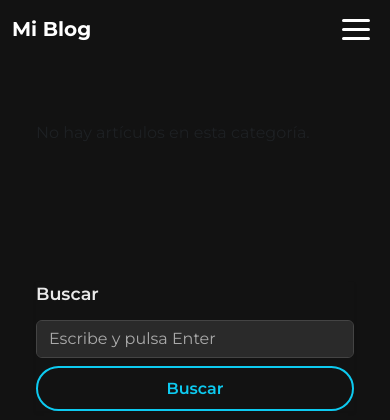
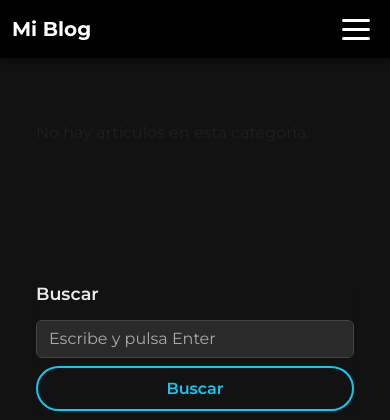
Before and after one commit to J-Catena/Blog, a Django app: template templates/posts/category_list.html in a window 390 px wide. Shown: the top 420 px of the page. Run offline with Django 5.2, Linux system fonts and the light colour scheme; the template is opened without the code that fills it, so the values that code supplies are empty; some libraries are stand-ins or nearby versions.

Commit message:
ajuste responsive para moviles

```diff
--- a/static/assets/styles.css
+++ b/static/assets/styles.css
@@ -435,3 +435,8 @@ footer a:hover {
     font-weight: 600;
     color: #fff;
 }
+
+body.inner-page .navbar {
+    background-color: rgba(0, 0, 0, 0.95) !important;
+    box-shadow: 0 2px 8px rgba(0, 0, 0, 0.6);
+}
--- a/templates/posts/base.html
+++ b/templates/posts/base.html
@@ -4,6 +4,7 @@
 
 <head>
     <meta charset="UTF-8">
+    <meta name="viewport" content="width=device-width, initial-scale=1.0">
     <title>{% block title %}Mi Blog{% endblock %}</title>
 
     <!-- Google Fonts -->
@@ -16,7 +17,7 @@
     <link rel="stylesheet" href="{% static 'assets/styles.css' %}">
 </head>
 
-<body>
+<body class="{% block body_class %}{% endblock %}">
     <!-- Navbar -->
     <nav class="navbar navbar-expand-lg navbar-dark fixed-top bg-transparent">
         <div class="container">
--- a/templates/posts/category_list.html
+++ b/templates/posts/category_list.html
@@ -1,13 +1,14 @@
 {% extends "posts/base.html" %}
+{% block body_class %}inner-page{% endblock %}
 {% block content %}
 <div class="row g-4">
     <!-- Contenido principal -->
-    <div class="col-lg-8 p-5">
+    <div class="col-12 col-lg-8 p-5">
         <h1 class="mb-4">{{ category.name }}</h1>
 
         <div class="row">
             {% for post in page_obj %}
-            <div class="col-md-6 mb-4">
+            <div class="col-12 col-md-6 col-lg-6 mb-4">
                 <div class="card h-100 shadow-sm">
                     {% if post.cover %}
                     <img src="{{ post.cover.url }}" class="card-img-top" alt="{{ post.title }}"
@@ -51,7 +52,7 @@
     </div>
 
     <!-- Aside -->
-    <div class="col-lg-4 p-5">
+    <div class="col-12 col-lg-4 p-5">
         {% include "posts/partials/aside.html" %}
     </div>
 </div>
--- a/templates/posts/home.html
+++ b/templates/posts/home.html
@@ -17,7 +17,7 @@
         <h2 class="section-title text-warning">Motos</h2>
         <div class="row g-4">
             {% for post in motos %}
-            <div class="col-md-4">
+            <div class="col-12 col-md-6 col-lg-4">
                 <div class="card post-card h-100 shadow">
                     {% if post.cover %}
                     <img src="{{ post.cover.url }}" class="card-img-top" alt="{{ post.title }}">
@@ -42,7 +42,7 @@
         <h2 class="section-title text-info">Coches</h2>
         <div class="row g-4">
             {% for post in coches %}
-            <div class="col-md-4">
+            <div class="col-12 col-md-6 col-lg-4">
                 <div class="card post-card h-100 shadow">
                     {% if post.cover %}
                     <img src="{{ post.cover.url }}" class="card-img-top" alt="{{ post.title }}">
```
Also changed, not shown: templates/posts/post_detail.html (+4 -3 lines).
